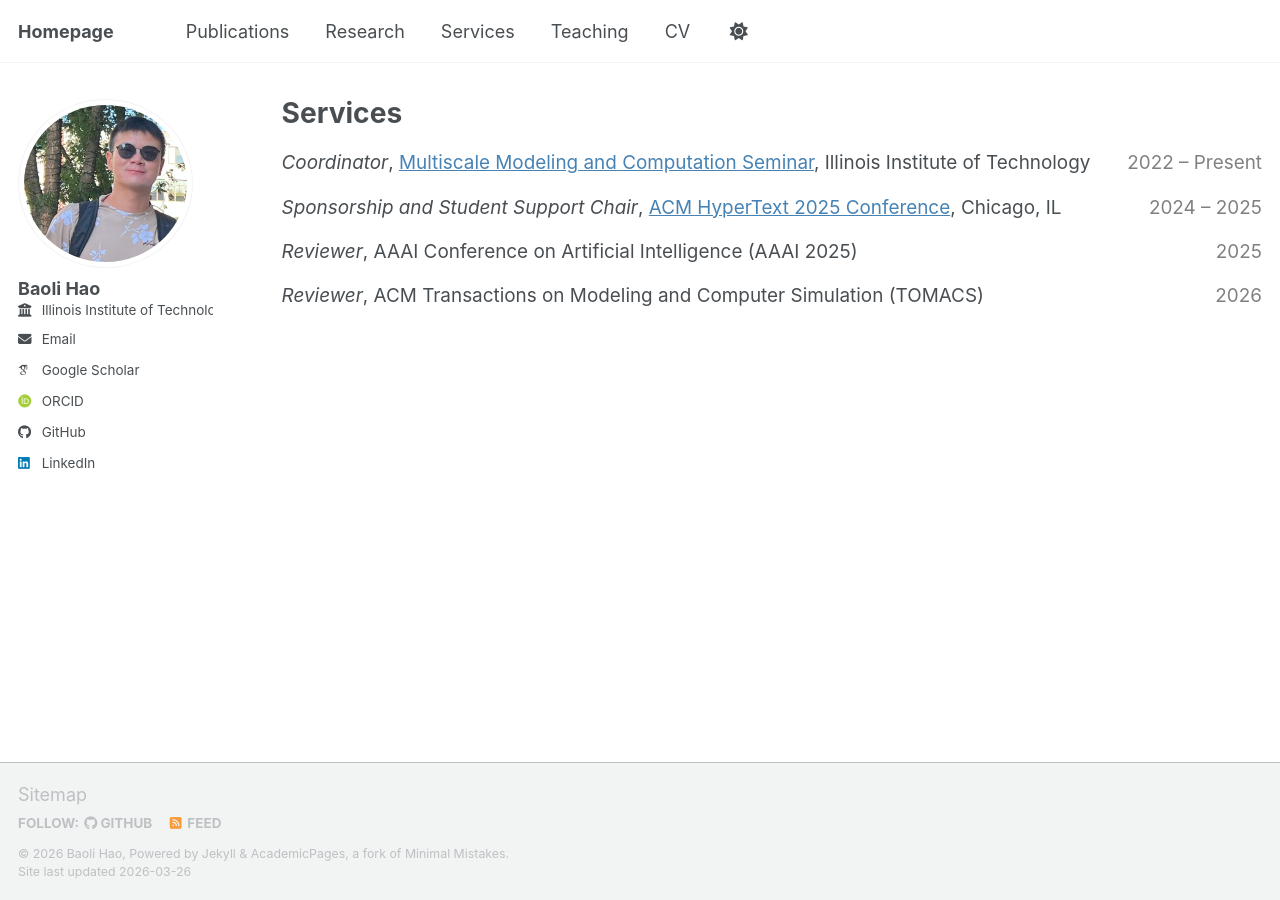
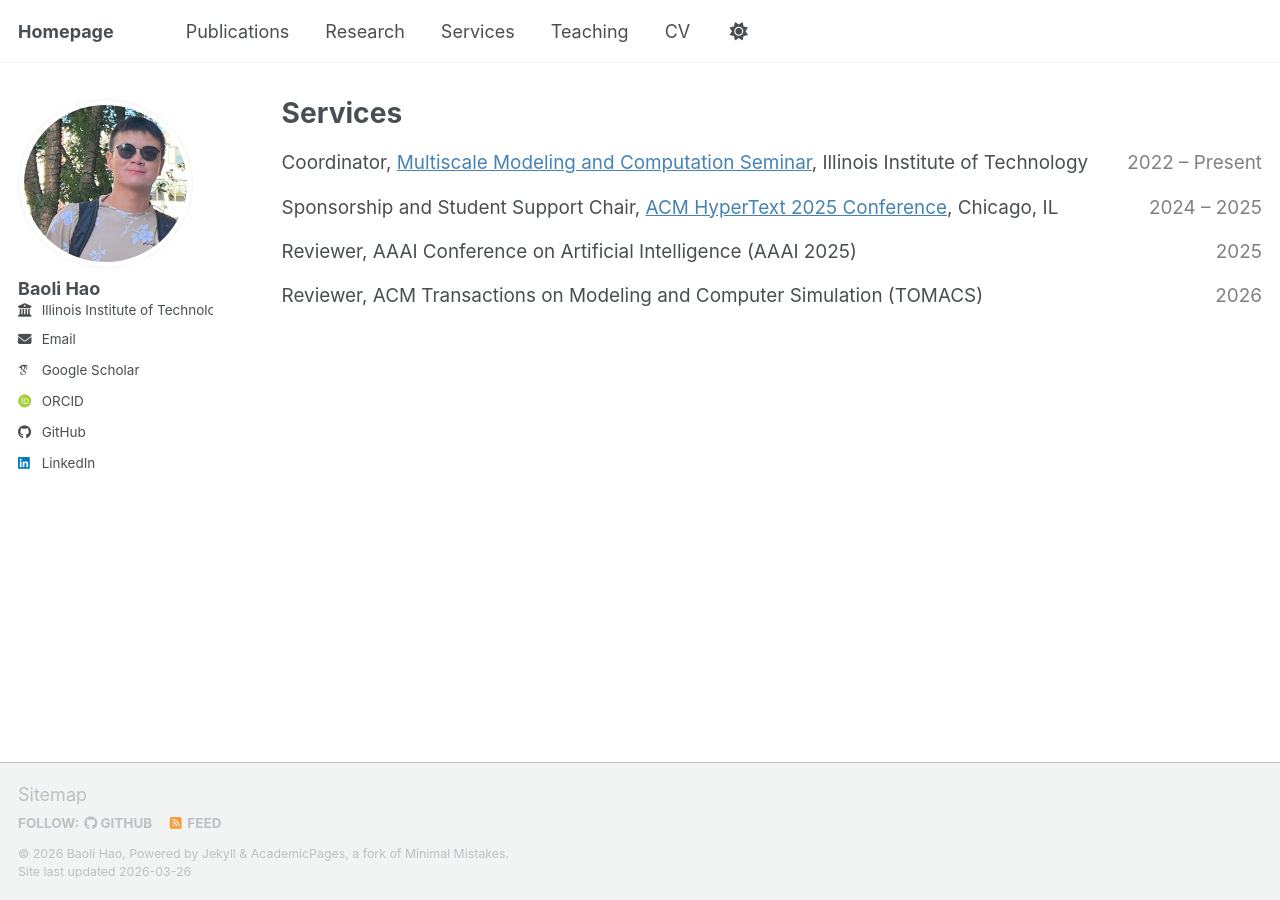
Before and after one commit to baolihao/baolihao.github.io, a Jekyll site: the page built from _pages/services.html, in a window 1280 px wide. Built offline with Jekyll 4.4.1, drawn with Linux system fonts in a browser that asks for light colours; some web fonts are replaced; a script bundle is joined from its source files by our own code; library files that are not in the unit come from our copies.

Commit message:
Update services.html

```diff
--- a/_pages/services.html
+++ b/_pages/services.html
@@ -12,19 +12,19 @@ author_profile: true
 
 <table style="width:100%; border:none; border-collapse:collapse; font-size:1.05em;">
   <tr style="border:none;">
-    <td style="border:none; vertical-align:top; padding:8px 0;"><em>Coordinator</em>, <a href="https://sites.google.com/view/multiscaleiit/home">Multiscale Modeling and Computation Seminar</a>, Illinois Institute of Technology</td>
+    <td style="border:none; vertical-align:top; padding:8px 0;"><bm>Coordinator</bm>, <a href="https://sites.google.com/view/multiscaleiit/home">Multiscale Modeling and Computation Seminar</a>, Illinois Institute of Technology</td>
     <td style="border:none; vertical-align:top; padding:8px 0; text-align:right; white-space:nowrap; color:grey;">2022 – Present</td>
   </tr>
   <tr style="border:none;">
-    <td style="border:none; vertical-align:top; padding:8px 0;"><em>Sponsorship and Student Support Chair</em>, <a href="https://ht.acm.org/ht2025/organizers/">ACM HyperText 2025 Conference</a>, Chicago, IL</td>
+    <td style="border:none; vertical-align:top; padding:8px 0;"><bm>Sponsorship and Student Support Chair</bm>, <a href="https://ht.acm.org/ht2025/organizers/">ACM HyperText 2025 Conference</a>, Chicago, IL</td>
     <td style="border:none; vertical-align:top; padding:8px 0; text-align:right; white-space:nowrap; color:grey;">2024 – 2025</td>
   </tr>
   <tr style="border:none;">
-    <td style="border:none; vertical-align:top; padding:8px 0;"><em>Reviewer</em>, AAAI Conference on Artificial Intelligence (AAAI 2025)</td>
+    <td style="border:none; vertical-align:top; padding:8px 0;"><bm>Reviewer</bm>, AAAI Conference on Artificial Intelligence (AAAI 2025)</td>
     <td style="border:none; vertical-align:top; padding:8px 0; text-align:right; white-space:nowrap; color:grey;">2025</td>
   </tr>
   <tr style="border:none;">
-    <td style="border:none; vertical-align:top; padding:8px 0;"><em>Reviewer</em>, ACM Transactions on Modeling and Computer Simulation (TOMACS)</td>
+    <td style="border:none; vertical-align:top; padding:8px 0;"><bm>Reviewer</bm>, ACM Transactions on Modeling and Computer Simulation (TOMACS)</td>
     <td style="border:none; vertical-align:top; padding:8px 0; text-align:right; white-space:nowrap; color:grey;">2026</td>
   </tr>
 </table>
```
